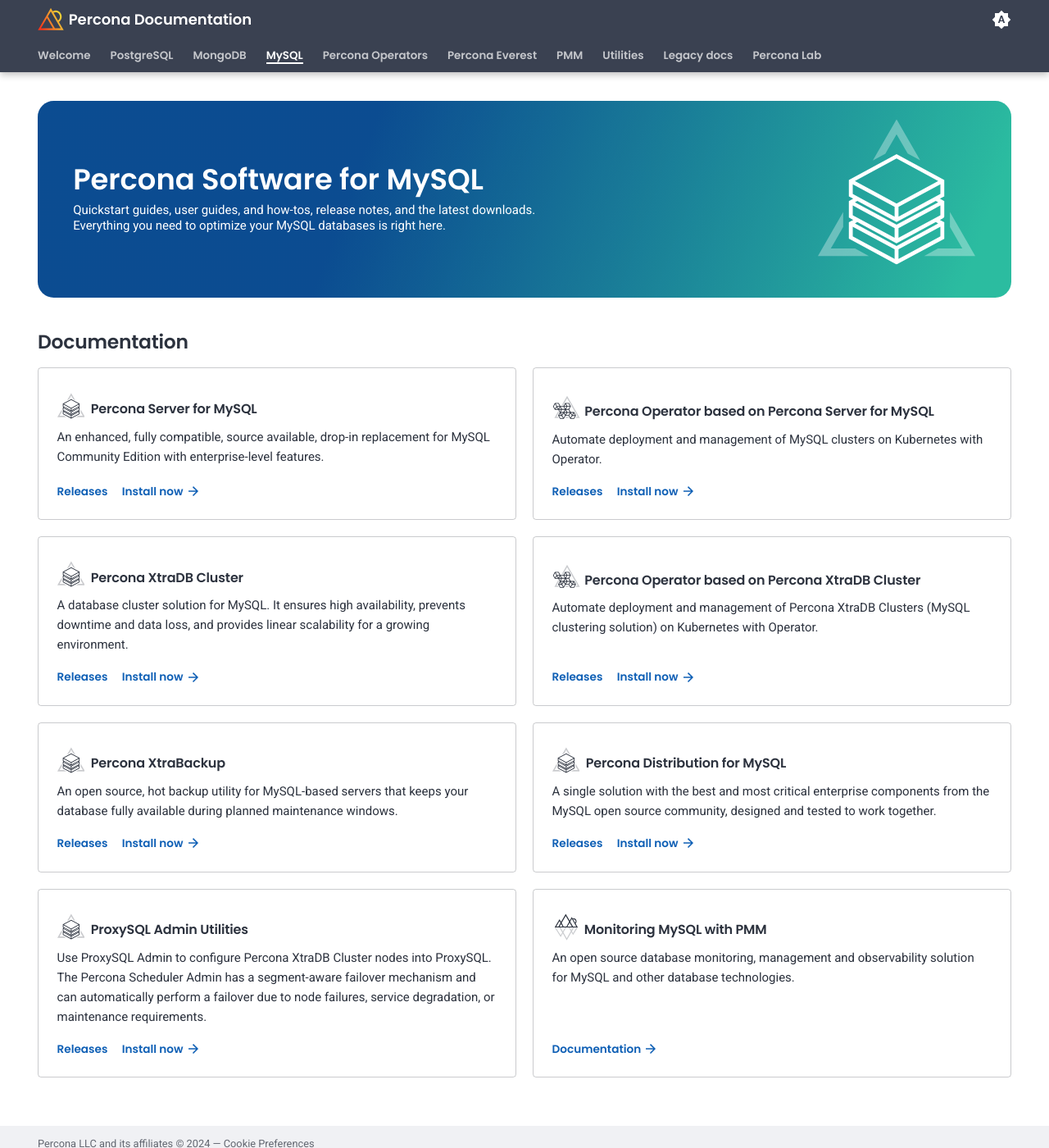
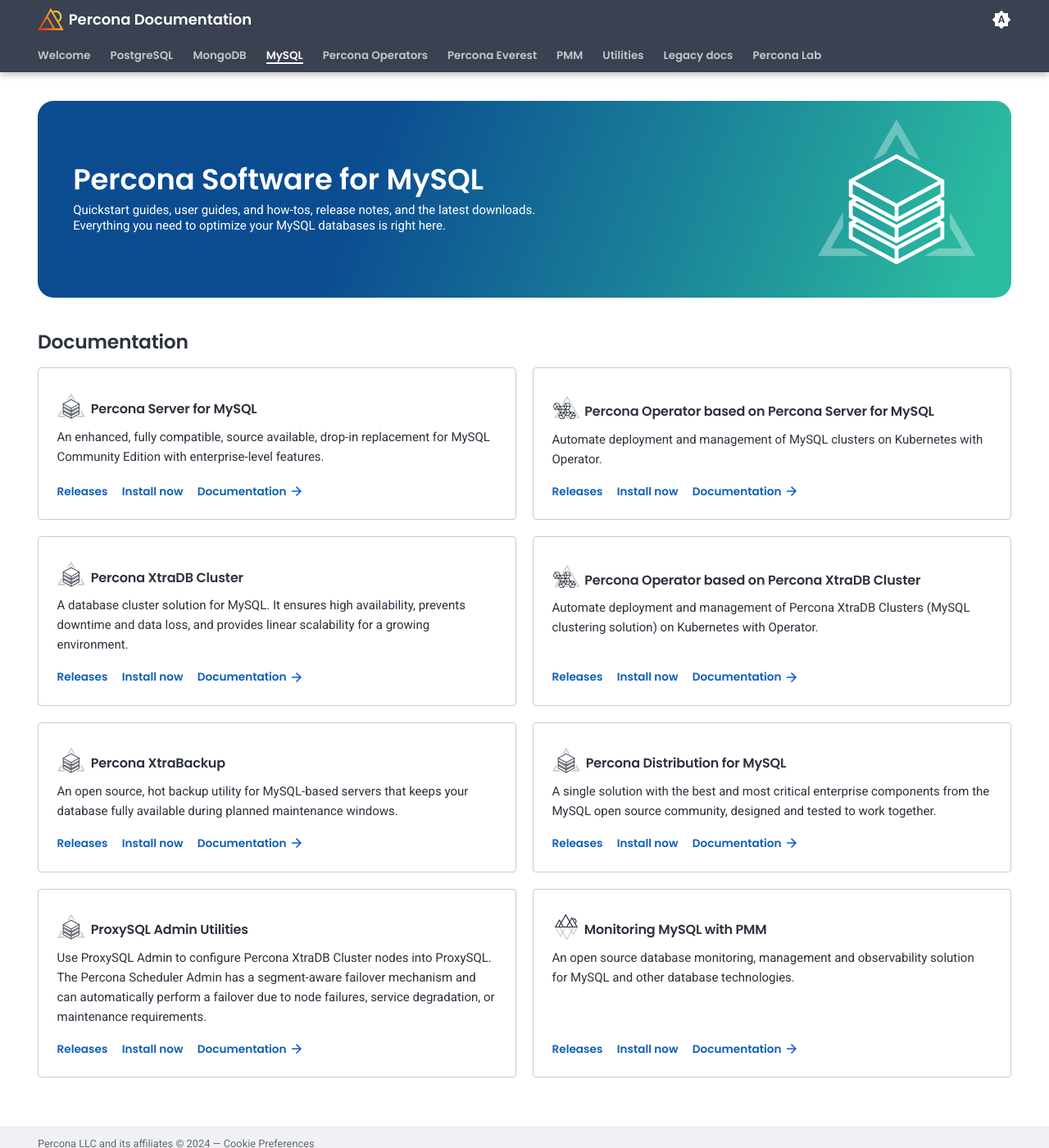
Before and after one commit to percona/docs-home, an MkDocs documentation site: the page built from docs/percona-for-mysql.md, in a window 1280 px wide and 1400 px high. Shown: the whole window at 82% size. Built offline with MkDocs 1.6.1 and Material for MkDocs 9.7.7, drawn with Linux system fonts in a browser that asks for light colours.

Commit message:
Fix links 	modified:   docs/percona-for-mongodb.md 	modified:   docs/percona-for-mysql.md 	modified:   docs/percona-for-postgresql.md 	modified:   docs/percona-operators.md 	modified:   docs/percona-utilities.md

```diff
--- a/docs/percona-for-mysql.md
+++ b/docs/percona-for-mysql.md
@@ -31,7 +31,8 @@
 <div class="actions" markdown>
 
 [Releases](https://docs.percona.com/percona-server/innovation-release/release-notes/release-notes-index.html)
-[Install now :material-arrow-right:](https://docs.percona.com/percona-server/innovation-release/quickstart-overview.html)
+[Install now](https://docs.percona.com/percona-server/innovation-release/quickstart-overview.html)
+[Documentation :material-arrow-right:](https://docs.percona.com/percona-server/)
 
 </div>
 </div>
@@ -44,7 +45,8 @@
 <div class="actions" markdown>
 
 [Releases](https://docs.percona.com/percona-operator-for-mysql/ps/ReleaseNotes/index.html)
-[Install now :material-arrow-right:](https://docs.percona.com/percona-operator-for-mysql/ps/quickstart.html)
+[Install now](https://docs.percona.com/percona-operator-for-mysql/ps/quickstart.html)
+[Documentation :material-arrow-right:](https://docs.percona.com/percona-operator-for-mysql/ps/)
 
 </div>
 </div>
@@ -58,7 +60,8 @@
 <div class="actions" markdown>
 
 [Releases](https://docs.percona.com/percona-xtradb-cluster/8.0/release-notes/release-notes_index.html)
-[Install now :material-arrow-right:](https://docs.percona.com/percona-xtradb-cluster/8.0/quickstart-overview.html)
+[Install now](https://docs.percona.com/percona-xtradb-cluster/8.0/quickstart-overview.html)
+[Documentation :material-arrow-right:](https://docs.percona.com/percona-xtradb-cluster/)
 
 </div>
 </div>
@@ -71,7 +74,8 @@
 <div class="actions" markdown>
 
 [Releases](https://docs.percona.com/percona-operator-for-mysql/pxc/ReleaseNotes/index.html)
-[Install now :material-arrow-right:](https://docs.percona.com/percona-operator-for-mysql/pxc/quickstart.html)
+[Install now](https://docs.percona.com/percona-operator-for-mysql/pxc/quickstart.html)
+[Documentation :material-arrow-right:](https://docs.percona.com/percona-operator-for-mysql/pxc/)
 
 </div>
 </div>
@@ -84,7 +88,8 @@
 <div class="actions" markdown>
 
 [Releases](https://docs.percona.com/percona-xtrabackup/innovation-release/release-notes/release-notes.html)
-[Install now :material-arrow-right:](https://docs.percona.com/percona-xtrabackup/innovation-release/quickstart-overview.html)
+[Install now](https://docs.percona.com/percona-xtrabackup/innovation-release/quickstart-overview.html)
+[Documentation :material-arrow-right:](https://docs.percona.com/percona-xtrabackup/)
 
 </div>
 </div>
@@ -97,7 +102,8 @@
 <div class="actions" markdown>
 
 [Releases](https://docs.percona.com/percona-distribution-for-mysql/innovation-release/)
-[Install now :material-arrow-right:](https://docs.percona.com/percona-distribution-for-mysql/innovation-release/installing.html)
+[Install now](https://docs.percona.com/percona-distribution-for-mysql/innovation-release/installing.html)
+[Documentation :material-arrow-right:](https://docs.percona.com/percona-distribution-for-mysql/)
 
 </div>
 </div>
@@ -110,7 +116,8 @@
 <div class="actions" markdown>
 
 [Releases](https://docs.percona.com/proxysql/release-notes.html)
-[Install now :material-arrow-right:](https://docs.percona.com/proxysql/install-v2.html)
+[Install now](https://docs.percona.com/proxysql/install-v2.html)
+[Documentation :material-arrow-right:](https://docs.percona.com/proxysql/)
 
 </div>
 </div>
@@ -122,7 +129,9 @@
 
 <div class="actions" markdown>
 
-[Documentation :material-arrow-right:](https://docs.percona.com/percona-monitoring-and-management)
+[Releases](https://docs.percona.com/percona-monitoring-and-management/release-notes/index.html)
+[Install now](https://docs.percona.com/percona-monitoring-and-management/quickstart/index.html)
+[Documentation :material-arrow-right:](https://docs.percona.com/percona-monitoring-and-management/index.html)
 
 </div>
 </div>
```
Also changed, not shown: docs/percona-for-mongodb.md (+11 -5 lines), docs/percona-for-postgresql.md (+10 -5 lines), docs/percona-operators.md (+8 -4 lines), docs/percona-utilities.md (+6 -3 lines).
